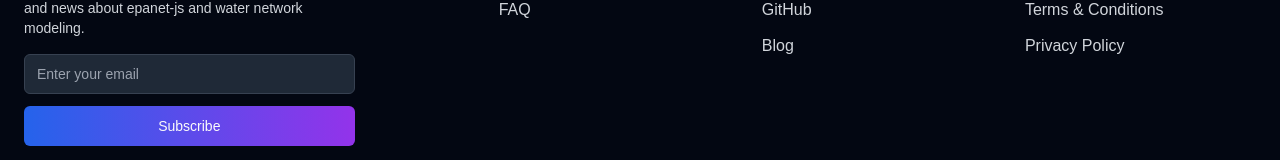
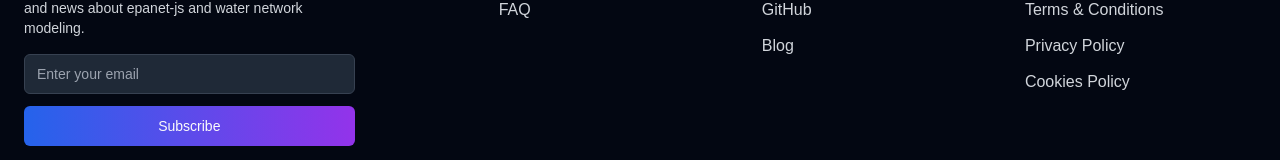
Before and after one commit to epanet-js/epanet-js-website, a React (Vite) app in the folder landing-page/: page / in a window 1280 px wide. Shown: the part 10043-10203 px from the top of the page. Built offline with nearby package versions, Linux system fonts and the light colour scheme.

Commit message:
Add cookies policy

```diff
--- a/landing-page/src/components/LandingPage/footer.tsx
+++ b/landing-page/src/components/LandingPage/footer.tsx
@@ -222,6 +222,12 @@ export default function Footer() {
                 >
                   Privacy Policy
                 </a>
+                <a
+                  href="https://epanetjs.com/cookies-policy/"
+                  className="text-gray-300 hover:text-white transition-colors"
+                >
+                  Cookies Policy
+                </a>
               </nav>
             </div>
           </div>
```
Also changed, not shown: 1 other file (tests, documents, lock files or other folders).
